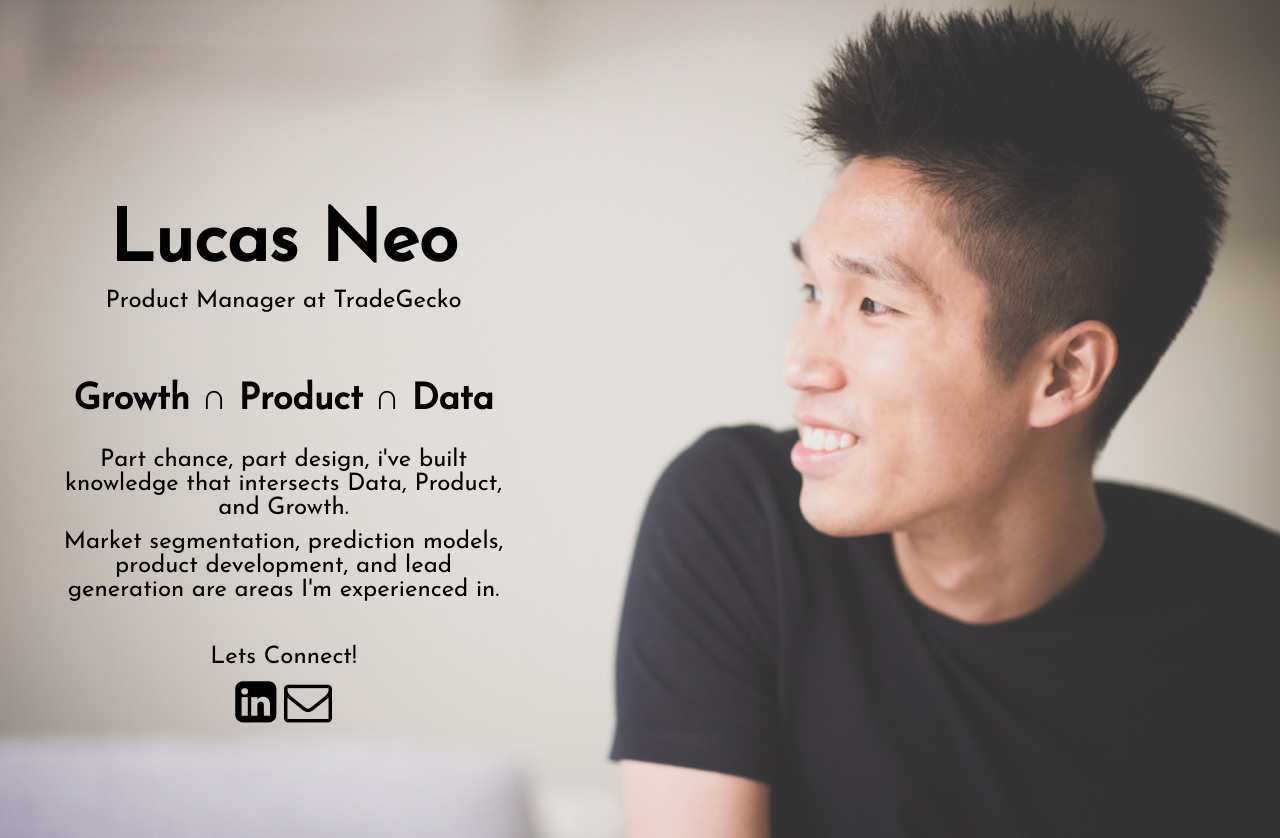
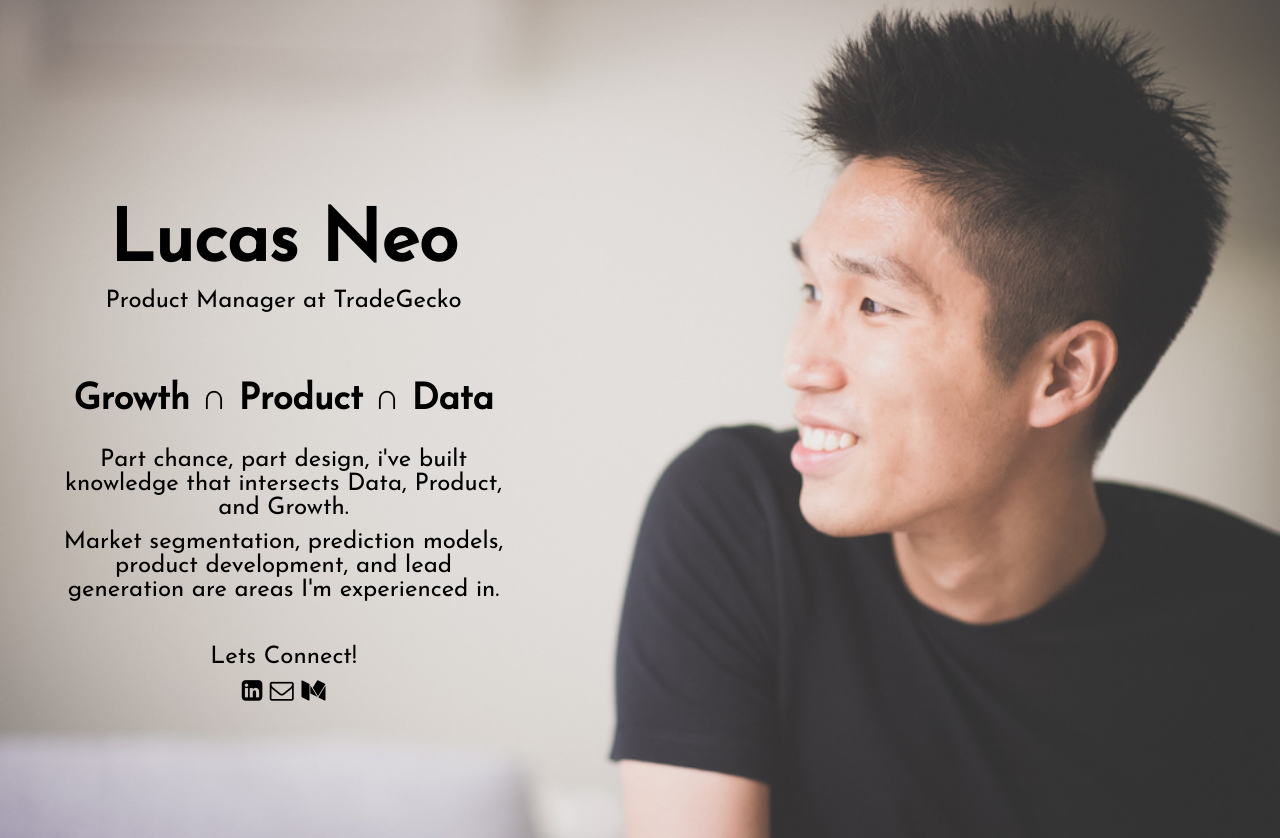
Before and after one commit to L-Neo/L-Neo.github.io, a plain HTML site: page index.html in a window 1280 px wide. Drawn offline with Linux system fonts and the light colour scheme.

Commit message:
add medium icon

```diff
--- a/index.html
+++ b/index.html
@@ -28,8 +28,9 @@
 
                     <br />
                     <p>Lets Connect!</p>
-                    <a href="https://www.linkedin.com/in/lucasneo/" target="_blank"><i class="fa fa-linkedin-square fa-2x"></i></a>
-                    <a href="mailto:hello@lucasneo.com"><i class="fa fa-envelope-o fa-2x"></i></a>
+                    <a href="https://www.linkedin.com/in/lucasneo/" target="_blank"><i class="fa fa-linkedin-square fa-1x"></i></a>
+                    <a href="mailto:hello@lucasneo.com"><i class="fa fa-envelope-o fa-1x"></i></a>
+                    <a href="https://medium.com/@lucasneo" target="_blank"><i class="fa fa-medium fa-1x"></i></a>
                 </div>
 
 
```
